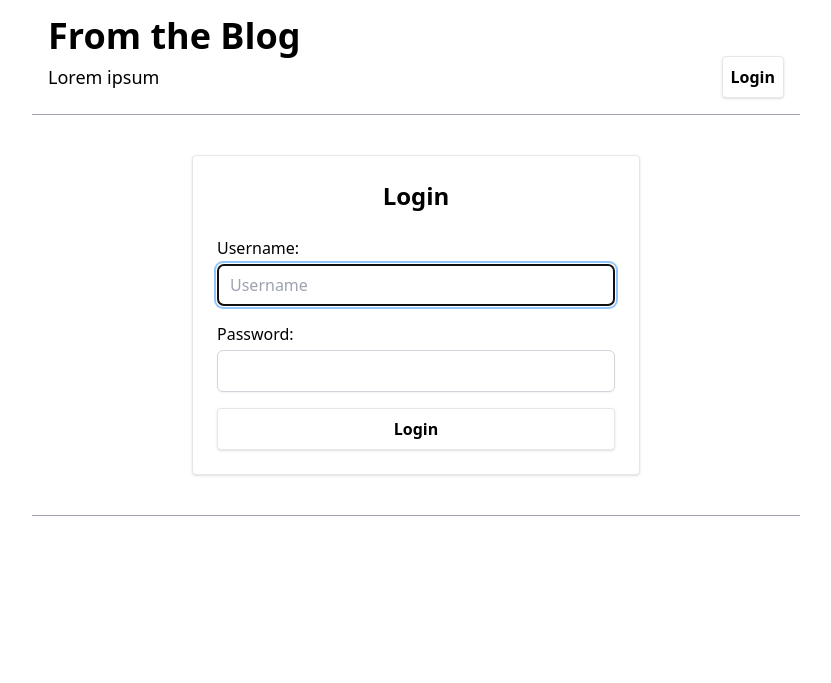
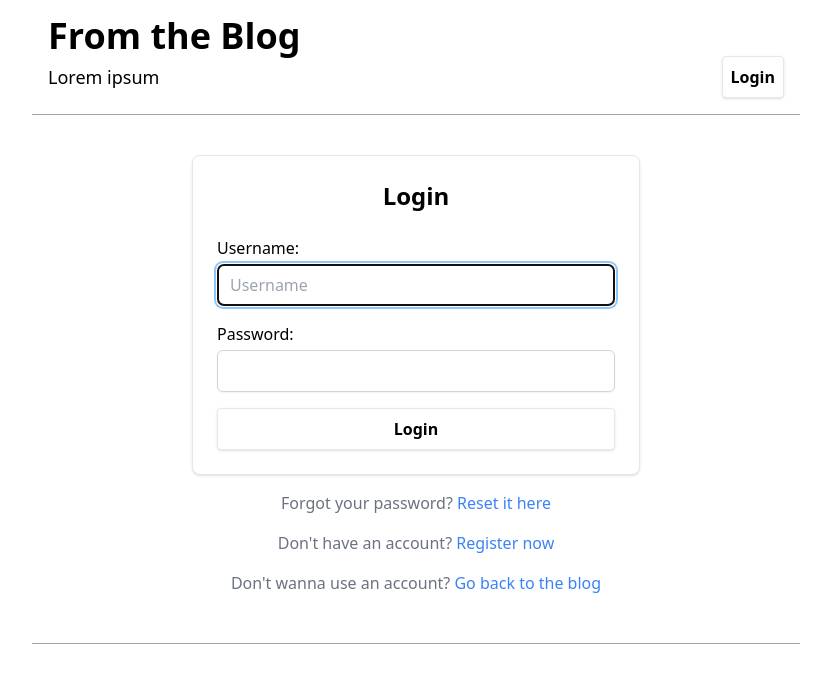
Before and after one commit to iRantTyrant/media-lab-projects, a Django app: page /account/login/ in a window 1280 px wide. Shown: the top 683 px of the page, without its empty margins (224-1055 px from the left). Run offline with Django 5.2, Linux system fonts and the light colour scheme; parts of the project's set-up code (start-up, migrations or seed data) failed here and were passed over; some libraries are stand-ins or nearby versions.

Commit message:
Add user registration and password management features: implement registration view, enhance password reset functionality, and update templates for better user experience.

```diff
--- a/myblog/my_blog/account/templates/account/password_change_done.html
+++ b/myblog/my_blog/account/templates/account/password_change_done.html
@@ -7,7 +7,7 @@
     <h2 class="text-2xl font-bold mb-4 text-green-600">Password Changed</h2>
     <p class="text-gray-700 mb-6">Your password has been successfully changed.</p>
 
-    <a href="{% url 'blogapp:post_list' %}" class="w-full inline-block bg-black text-white font-bold py-2 px-4 border shadow rounded hover:bg-gray-700 transition">
+    <a href="{% url 'blogapp:post_list' %}" class="w-full inline-block bg-white text-black font-bold py-2 px-4 border shadow rounded hover:bg-gray-700 hover:text-white transition">
         Return to Blog
     </a>
 </div>
--- a/myblog/my_blog/account/templates/login.html
+++ b/myblog/my_blog/account/templates/login.html
@@ -14,7 +14,7 @@
 {% block content %}
     {% if user.is_authenticated %}
 
-    <!--Account Manage Form and logout form-->
+    <!--Logged in version-->
 
         <div class="max-w-md mx-auto mt-10 p-6 bg-white mg-4">
 
@@ -56,11 +56,12 @@
             <!--Go Back to Blog-->
 
         </div>
-    <!--Account Manage Form and logout form-->
+    <!--Logged in version-->
 
+    <!--Logged Out Version-->
+    {% else %}
     <!--Login Form-->
-    {% else %}
-        <div class="max-w-md mx-auto mt-10 p-6 bg-white mg-4 border rounded shadow">
+        <div class="max-w-md mx-auto mt-10 p-6 bg-white mg-4 border rounded-lg shadow">
             <h2 class="text-2xl font-bold mb-6 text-center">Login</h2>
 
             <form method="POST" novalidate>
@@ -84,5 +85,25 @@
                 </button>
             </form>
         </div>
+    <!--Login Form-->
+        <!--Password Reset reference-->
+        <div class="text-gray-500 text-center mt-4">
+            <p class="mb-2">Forgot your password? <a href="{% url 'account:password_reset' %}" class="text-blue-500 hover:text-purple-500">Reset it here</a></p>
+        </div>
+        <!--Password Reset reference-->
+
+        <!--Register to the blog reference-->
+        <div class="text-gray-500 text-center mt-4">
+            <p class="mb-2">Don't have an account? <a href="{% url 'account:register' %}" class="text-blue-500 hover:text-purple-500">Register now</a></p>
+        </div>
+        <!--Register to the blog reference-->
+
+        <!--Go back to blog-->
+        <div class="text-gray-500 text-center mt-4">
+            <p class="mb-2">Don't wanna use an account? <a href="{% url 'blogapp:post_list' %}" class="text-blue-500 hover:text-purple-500">Go back to the blog</a></p>
+        </div>
+        <!--Go back to blog-->
+
     {% endif %}
+
 {% endblock %}
--- a/myblog/my_blog/account/urls.py
+++ b/myblog/my_blog/account/urls.py
@@ -2,7 +2,7 @@
 from django.urls import path
 
 # Importing views for login, logout, and signup
-from .views import login_view
+from .views import login_view , register_view
 
 # Importing auth views for authentication password change , reset password , and login logout built in django views
 from django.contrib.auth import views as auth_views
@@ -17,10 +17,51 @@ from django.views.generic import TemplateView
 app_name = 'account' # Setting the app name for namespacing URLs
 # URL patterns for the account app
 urlpatterns = [
-    path('login/', login_view, name='login'), # URL for login view
-    path('logout/',auth_views.LogoutView.as_view(next_page=reverse_lazy('account:logged_out')),name='logout'), # URL for django based logout view
-    path('logged-out/', TemplateView.as_view(template_name='logout.html'), name='logged_out'),# URL for custom logged out view
-    path('password-change/',auth_views.PasswordChangeView.as_view(template_name='account/password_change_form.html'),name='password_change'),# URL for password change view
-    path('password-change/done/', auth_views.PasswordChangeDoneView.as_view(template_name='password_change_done.html'), name='password_change_done'),#
+    # This will include the default auth URLs provided by Django
+    # path('accounts/', include('django.contrib.auth.urls')), # This line is commented out because we are defining our own URLs below
 
+    # URL for login view
+    path('login/', login_view, name='login'),
+
+    #URL for Logged out view (We use the built in django logout view but redirect to our own template using our next_page parameter)
+    path('logout/',
+        auth_views.LogoutView.as_view(next_page=reverse_lazy('account:logged_out')),
+        name='logout'),
+
+    # URL for logged out view (This is the template that will be shown after logging out)
+    path('logged-out/',
+        TemplateView.as_view(template_name='logout.html'),
+        name='logged_out'),
+
+    #URL for password change view (We use the built in django password change view but redirect to our own template using our success_url parameter)
+    path('password-change/',
+        auth_views.PasswordChangeView.as_view(template_name='account/password_change_form.html',
+        success_url=reverse_lazy('account:password_change_done')),
+        name='password_change'),
+
+    #URL for password change done view (This is the template that will be shown after changing the password)
+    path('password-change/done/',
+        auth_views.PasswordChangeDoneView.as_view(template_name='account/password_change_done.html'),
+        name='password_change_done'),#Success URL for password change done view
+
+    #URL for password reset view (We use the built in django password reset view but redirect to our own template using template_name parameter)
+    path('password-reset/', auth_views.PasswordResetView.as_view(template_name='account/password_reset_form.html',
+    email_template_name='account/password_reset_email.html',
+    success_url=reverse_lazy('account:password_reset_done')) ,
+    name='password_reset'),
+
+    #URL for password reset done view (This is the template that will be shown after requesting a password reset) It's a confirmation page
+    path('password-reset/done/', auth_views.PasswordResetDoneView.as_view(template_name='account/password_reset_done.html'),
+    name='password_reset_done'),
+
+    #URL for password reset confirm view (This is the template that will be shown after clicking the link in the email)
+    path('reset/<uidb64>/<token>/', auth_views.PasswordResetConfirmView.as_view(template_name='account/password_reset_confirm.html',
+    success_url=reverse_lazy('account:password_reset_complete')),
+    name='password_reset_confirm'),
+
+    #URL for password reset complete view (This is the template that will be shown after resetting the password)
+    path('reset/done/', auth_views.PasswordResetCompleteView.as_view(template_name='account/password_reset_complete.html'), name='password_reset_complete'),
+
+    #URL for signup view (This is the template that will be shown after successfully signing up)
+    path('register/', register_view, name='register'),
 ]
--- a/myblog/my_blog/account/views.py
+++ b/myblog/my_blog/account/views.py
@@ -1,13 +1,20 @@
 #Importing the render function to render templates
 from django.shortcuts import render
+
 #Importing the path function to define URL patterns
 from django.urls import path
+
 #Importing authentication views from Django's built-in auth module and login function
 from django.contrib.auth import authenticate, login
+
 #Importing the redirect function to redirect users after login and logout
 from django.shortcuts import redirect
+
 #Importing the CustomAuthenticationForm class for custom authentication
 from .forms import CustomAuthenticationForm
+
+#Importing the UserCreationForm class for user registration
+from django.contrib.auth.forms import UserCreationForm
 
 def login_view(request):
     if request.method == 'POST':
@@ -35,3 +42,13 @@ def login_view(request):
 
 def logged_out_view(request):
     return render(request, 'account/logged_out.html')
+
+def register_view(request):
+    if request.method == 'POST':
+        form = UserCreationForm(request.POST)
+        if form.is_valid():
+            form.save()
+            return redirect('account:login')  # or wherever you want
+    else:
+        form = UserCreationForm()
+    return render(request, 'account/register.html', {'form': form})
```
Also changed, not shown: myblog/my_blog/account/templates/account/password_reset_complete.html (added, +11 -0 lines), myblog/my_blog/account/templates/account/password_reset_confirm.html (added, +46 -0 lines), myblog/my_blog/account/templates/account/password_reset_done.html (added, +20 -0 lines), myblog/my_blog/account/templates/account/password_reset_email.html (added, +16 -0 lines), myblog/my_blog/account/templates/account/password_reset_form.html (added, +27 -0 lines), myblog/my_blog/my_blog/settings.py (+9 -6 lines), myblog/my_blog/account/templates/account/register.html (added), myblog/my_blog/db.sqlite3.
